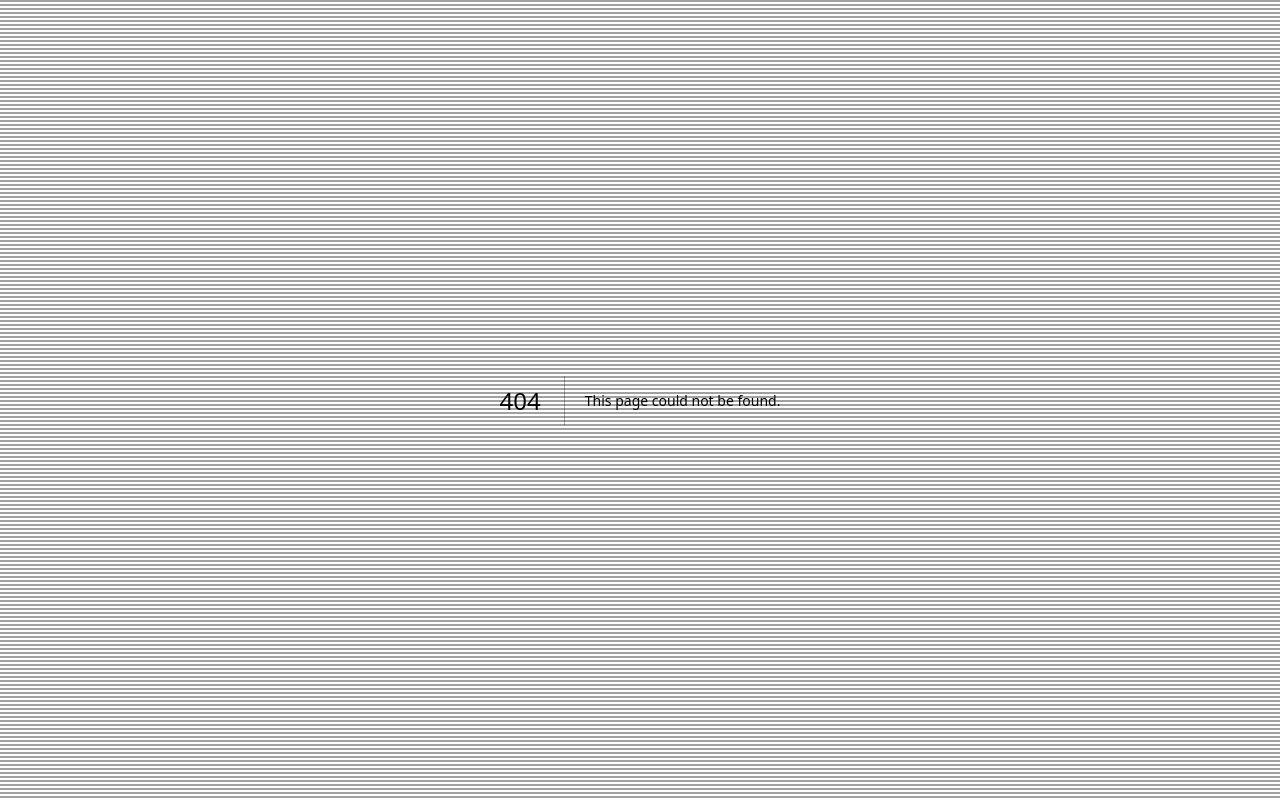
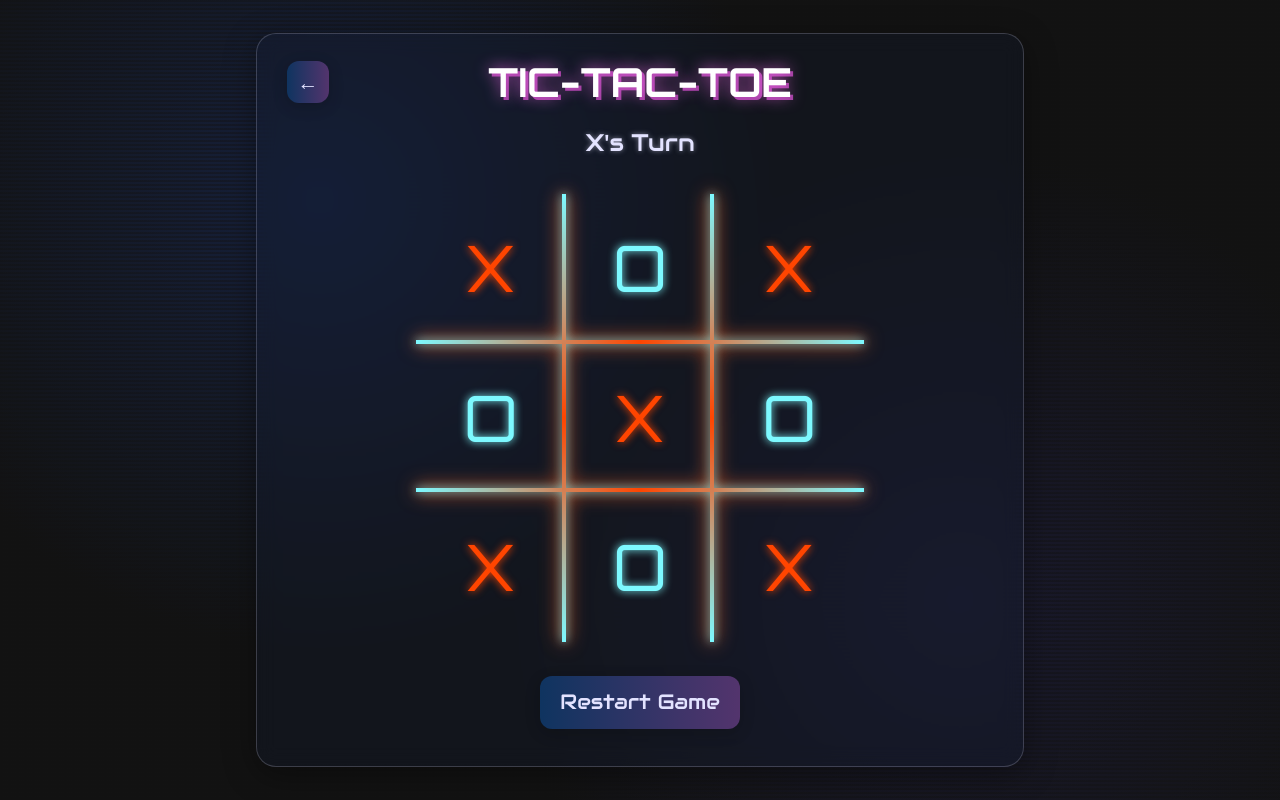
Before and after one commit to GustavoDan/gustavodan-games, a Next.js app: page /tic-tac-toe in a window 1280 px wide. Before the commit this address had no page. Built offline with nearby package versions, Linux system fonts and the light colour scheme.

Commit message:
Create Tic-Tac-Toe initial page

```diff
--- a/src/app/globals.css
+++ b/src/app/globals.css
@@ -6,6 +6,7 @@
 
     --text-title: clamp(2rem, 5vw, 2.5rem);
     --text-button: clamp(1.1rem, 4vw, 1.3rem);
+    --text-tictactoe: clamp(2rem, 10vw, 4rem);
 
     --color-transparent-dark-blue: rgba(22, 33, 62, 0.25);
     --color-transparent-grey: rgba(227, 227, 255, 0.2);
@@ -15,6 +16,8 @@
     --shadow-focused-button: 0 8px 30px rgba(197, 108, 247, 0.5);
     --text-shadow-title: 0 0 15px rgba(255, 108, 247, 0.7), 3px 3px 0px #a040a0;
     --text-shadow-focused-button: 0 0 8px rgba(227, 227, 255, 1);
+    --text-shadow-soft: 0 0 5px rgba(227, 227, 255, 0.5);
+    --text-shadow-tictactoe: 0 0 8px currentColor;
 
     --background-image-gradient: radial-gradient(
             circle at 25% 25%,
@@ -24,6 +27,13 @@
         radial-gradient(circle at 75% 75%, #1a1a2e 0%, #121212 40%);
     --background-image-button: linear-gradient(90deg, #0f3460, #53346d);
     --background-image-focused-button: linear-gradient(90deg, #1c5a9c, #8c5fb2);
+    --background-image-tictactoe-cell: radial-gradient(
+        circle,
+        rgba(227, 227, 255, 0.15) 0%,
+        transparent 70%
+    );
+
+    --animate-neon-line-pulse: neon-line-pulse 4s ease-in-out infinite;
 }
 
 @utility bg-stripe {
@@ -33,3 +43,32 @@
     );
     background-size: 100% 4px;
 }
+
+@utility tictactoe-grid {
+    position: absolute;
+    inset: 0;
+    pointer-events: none;
+
+    background-image: linear-gradient(to bottom, #7df9ff, #ff4500, #7df9ff),
+        linear-gradient(to bottom, #7df9ff, #ff4500, #7df9ff),
+        linear-gradient(to right, #7df9ff, #ff4500, #7df9ff),
+        linear-gradient(to right, #7df9ff, #ff4500, #7df9ff);
+    background-size: 4px 100%, 4px 100%, 100% 4px, 100% 4px;
+    background-position: calc(33.333% - 2px) 0, calc(66.667% - 2px) 0,
+        0 calc(33.333% - 2px), 0 calc(66.667% - 2px);
+    background-repeat: no-repeat;
+
+    animation: neon-line-pulse 4s ease-in-out infinite;
+}
+
+@keyframes neon-line-pulse {
+    0% {
+        filter: drop-shadow(0 0 3px #ff4500) drop-shadow(0 0 5px #7df9ff);
+    }
+    50% {
+        filter: drop-shadow(0 0 5px #7df9ff) drop-shadow(0 0 10px #ff4500);
+    }
+    100% {
+        filter: drop-shadow(0 0 3px #ff4500) drop-shadow(0 0 5px #7df9ff);
+    }
+}
--- a/src/app/page.tsx
+++ b/src/app/page.tsx
@@ -5,12 +5,20 @@ import Title from "@/components/Title";
 export default function Home() {
     return (
         <BaseContainer className="w-11/12 max-w-xl py-9.5 px-7.5 gap-5 justify-center items-center">
-            <Title>Select a game</Title>
-            <MenuButton id="space-shooter">🚀 Space Shooter</MenuButton>
+            <Title className="mb-1.5">Select a game</Title>
+            <MenuButton disabled id="space-shooter">
+                🚀 Space Shooter
+            </MenuButton>
             <MenuButton id="tic-tac-toe">#️⃣ Tic-Tac-Toe</MenuButton>
-            <MenuButton id="simon">🧠 Simon</MenuButton>
-            <MenuButton id="rescue">🚁 Rescue</MenuButton>
-            <MenuButton id="dinosaur">🦖 Dinosaur</MenuButton>
+            <MenuButton disabled id="simon">
+                🧠 Simon
+            </MenuButton>
+            <MenuButton disabled id="rescue">
+                🚁 Rescue
+            </MenuButton>
+            <MenuButton disabled id="dinosaur">
+                🦖 Dinosaur
+            </MenuButton>
         </BaseContainer>
     );
 }
--- /dev/null
+++ b/src/app/tic-tac-toe/page.tsx
@@ -0,0 +1,17 @@
+import { RestartButton } from "@/components/buttons";
+import { GameContainer } from "@/components/containers";
+import Board from "@/components/ticTacToe/Board";
+
+export const metadata = {
+    title: "TIC-TAC-TOE",
+};
+
+export default function TicTacToe() {
+    return (
+        <GameContainer gameName={metadata.title} className="">
+            <span className="text-2xl text-shadow-soft">X's Turn</span>
+            <Board />
+            <RestartButton />
+        </GameContainer>
+    );
+}
--- /dev/null
+++ b/src/components/Buttons/Restart.tsx
@@ -0,0 +1,19 @@
+"use client";
+
+import { cn } from "@/utils/cn";
+import { BaseButton, BaseButtonProps } from "./";
+
+interface RestartProps extends Omit<BaseButtonProps, "children"> {}
+
+const Restart = ({ className, ...props }: RestartProps) => {
+    return (
+        <BaseButton
+            className={cn("text-3xl py-3.5 px-5", className)}
+            {...props}
+        >
+            Restart Game
+        </BaseButton>
+    );
+};
+
+export default Restart;
--- a/src/components/Buttons/index.ts
+++ b/src/components/Buttons/index.ts
@@ -2,3 +2,4 @@ export type { BaseProps as BaseButtonProps } from "./Base";
 export { default as BaseButton } from "./Base";
 export { default as BackButton } from "./Back";
 export { default as MenuButton } from "./Menu";
+export { default as RestartButton } from "./Restart";
--- a/src/components/Title.tsx
+++ b/src/components/Title.tsx
@@ -9,7 +9,7 @@ const Title = ({ children, className, ...props }: TitleProps) => {
     return (
         <h1
             className={cn(
-                "font-title mb-1.5 text-center text-white text-title font-bold text-shadow-title leading-[1.4]",
+                "font-title text-center text-white text-title font-bold text-shadow-title leading-[1.4]",
                 className
             )}
             {...props}
--- a/src/components/containers/Game.tsx
+++ b/src/components/containers/Game.tsx
@@ -1,7 +1,7 @@
 import { cn } from "@/utils/cn";
 import { BaseContainer, BaseContainerProps } from "./";
 import Title from "../Title";
-import BackButton from "../buttons/Back";
+import { BackButton } from "../buttons";
 
 interface GameContainerProps extends BaseContainerProps {
     gameName: string;
@@ -14,14 +14,19 @@ const GameContainer = ({
     ...props
 }: GameContainerProps) => {
     return (
-        <BaseContainer className={cn("py-1 px-2.5", className)} {...props}>
-            <div className="flex items-center justify-between ">
+        <BaseContainer
+            className={cn("py-5 px-7.5 w-11/12 max-w-3xl h-11/12 ", className)}
+            {...props}
+        >
+            <div className="flex items-center justify-between">
                 <BackButton />
                 <Title>{gameName}</Title>
                 <div className="spacer size-10.5"></div>
             </div>
 
-            {children}
+            <div className="flex flex-col flex-1 items-center justify-around">
+                {children}
+            </div>
         </BaseContainer>
     );
 };
--- /dev/null
+++ b/src/components/ticTacToe/Board.tsx
@@ -0,0 +1,17 @@
+import { cn } from "@/utils/cn";
+import Cell from "./Cell";
+
+const Board = () => {
+    return (
+        <div
+            className={cn(
+                "relative grid grid-cols-3 grid-rows-3 w-full max-w-md aspect-square before:tictactoe-grid"
+            )}
+        >
+            {Array.from({ length: 9 }, (_, i) => (
+                <Cell key={i} text={i % 2 === 0 ? "X" : "O"} />
+            ))}
+        </div>
+    );
+};
+export default Board;
--- /dev/null
+++ b/src/components/ticTacToe/Cell.tsx
@@ -0,0 +1,21 @@
+import { cn } from "@/utils/cn";
+
+interface CellProps {
+    text?: "X" | "O";
+}
+
+const Cell = ({ text }: CellProps) => {
+    return (
+        <div
+            className={cn(
+                "relative flex justify-center items-center font-title text-tictactoe cursor-pointer text-shadow-tictactoe",
+                "before:absolute before:inset-0 before:bg-tictactoe-cell",
+                "before:opacity-0 hover:before:opacity-100 before:transition-opacity before:duration-300 before:ease-in",
+                text === "X" ? "text-[#ff4500]" : "text-[#7df9ff]"
+            )}
+        >
+            {text}
+        </div>
+    );
+};
+export default Cell;
```
